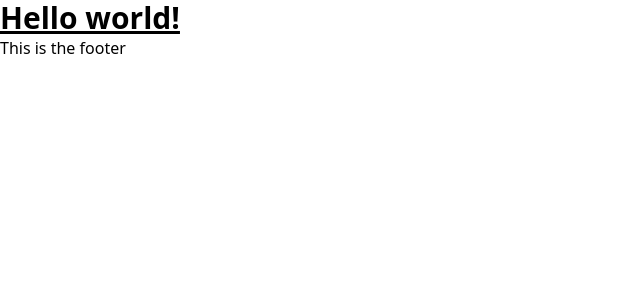
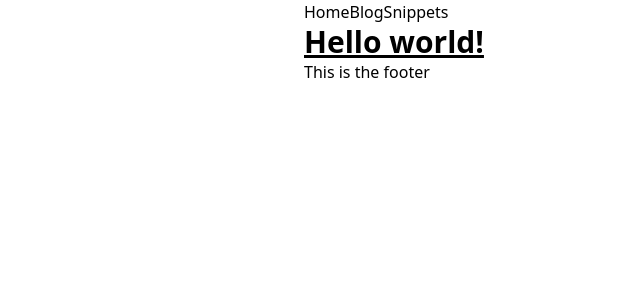
Before and after one commit to brandonleetran/brandonleetran, a Next.js app: page / in a window 1280 px wide. Shown: the top 300 px of the page, without its empty margins (0-640 px from the left). Built offline with nearby package versions, Linux system fonts and the light colour scheme.

Commit message:
feat: added next/link

```diff
--- a/app/footer.tsx
+++ b/app/footer.tsx
@@ -1,5 +1,5 @@
 export default function Footer() {
     return(
-        <footer>This is the footer</footer>
+        <footer className="max-w-2xl m-auto">This is the footer</footer>
     )
 }
--- /dev/null
+++ b/app/head.tsx
@@ -0,0 +1,8 @@
+export default function Head() {
+    return (
+      <>
+        <title>Brandon Lee Tran - Software Developer</title>
+        <script async src="https://cdn.tailwindcss.com" />
+      </>
+    );
+  }
--- a/app/layout.tsx
+++ b/app/layout.tsx
@@ -10,9 +10,10 @@ export default function RootLayout({
   children: React.ReactNode
 }) {
   return (
-    <html>
-      <body>
-        <main>
+    <html className="text-3x h-screen">
+      <body className="text-white bg-neutral-900 h-screen w-full fixed">
+        <Navbar/>
+        <main className="max-w-2xl m-auto">
           {children}
         </main>
         <Footer/>
--- a/app/navbar.tsx
+++ b/app/navbar.tsx
@@ -1 +1,11 @@
-export default <></>
+import Link from "next/link";
+
+export default function Navbar() {
+    return (
+        <nav role="navigation" className="bg-transparent w-full h-auto max-w-2xl m-auto">
+            <Link href="/">Home</Link>
+            <Link href="/blog">Blog</Link>
+            <Link href="/snippets">Snippets</Link>
+        </nav>
+    )
+}
--- a/app/page.tsx
+++ b/app/page.tsx
@@ -2,7 +2,7 @@
 // This file maps to the index route (/)
 export default function Page() {
   return (
-    <div className="text-3xl font-bold underline">
+    <div className="text-3xl font-bold underline max-h-80">
       Hello world!
     </div>
   )
--- a/tailwind.config.js
+++ b/tailwind.config.js
@@ -6,6 +6,9 @@ module.exports = {
     "./components/**/*.{js,ts,jsx,tsx}"
   ],
   theme: {
+    colors: {
+      'midnight': '#111111'
+    },
     extend: {},
   },
   plugins: [],
```
